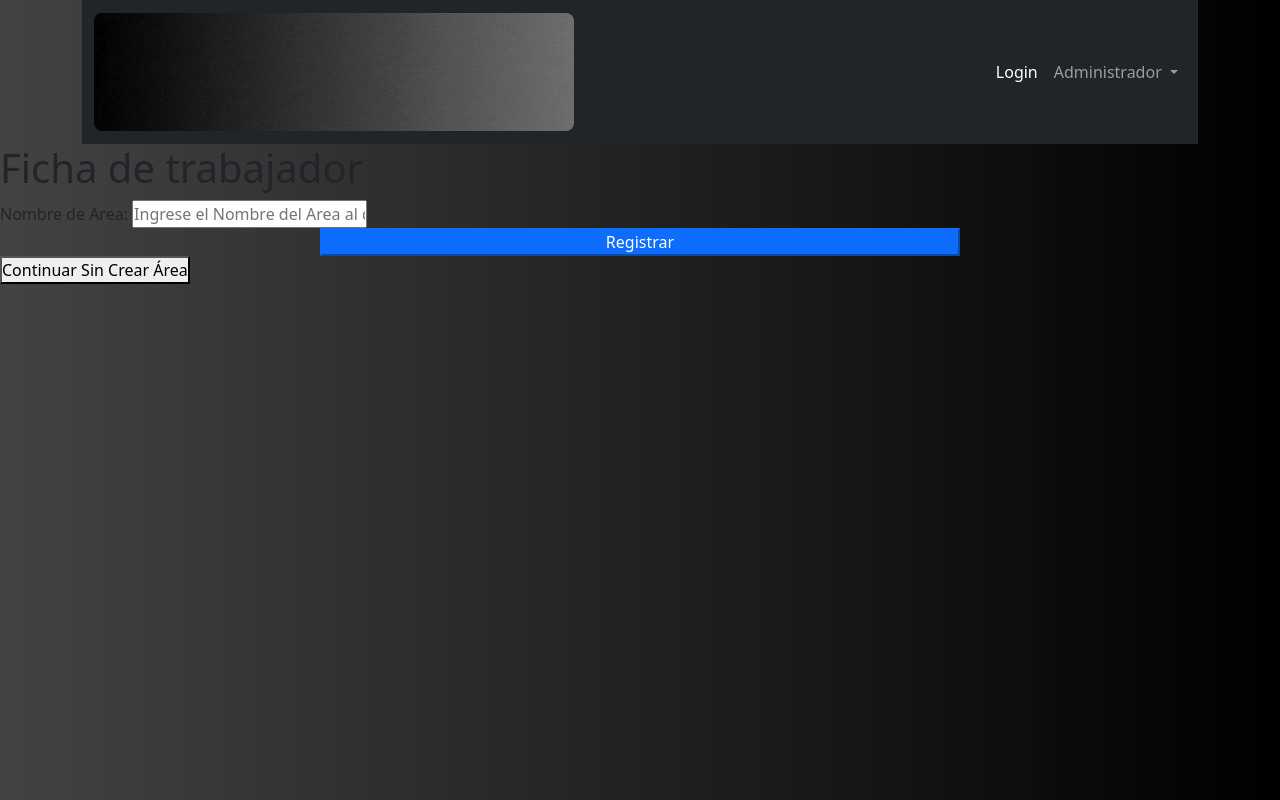
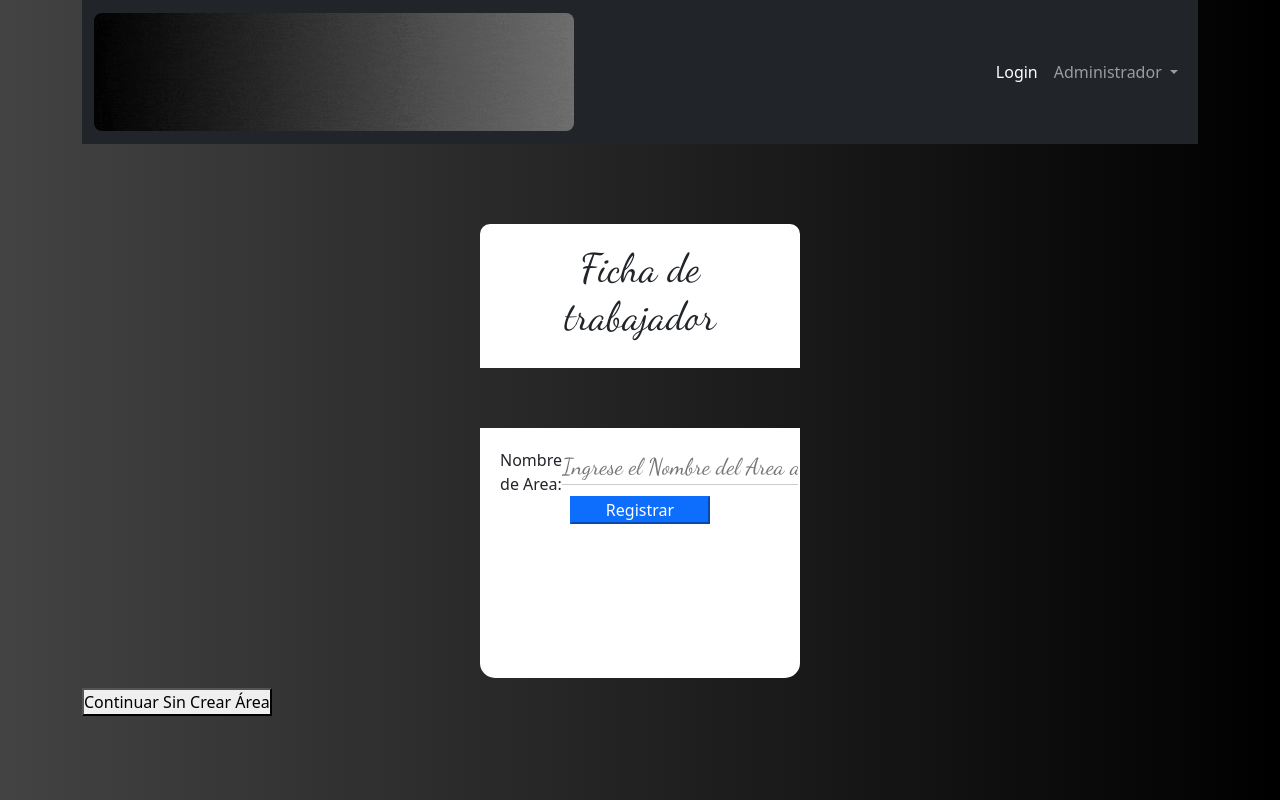
Before and after one commit to CVV94/ProyectoTripode1.0, a Django app: page /ficha/area/ in a window 1280 px wide. Run offline with Django 4.2, Linux system fonts and the light colour scheme.

Commit message:
Se adjuntan pocas cosas al proyecto modificado antes de que fabian ingrese sus cambios

```diff
--- a/appDb/templates/base/index.html
+++ b/appDb/templates/base/index.html
@@ -9,6 +9,7 @@
   <link rel="stylesheet" href="{% static 'appDb/css/index.css' %}" type="text/css">
   <link rel="stylesheet" href="{% static 'appDb/css/login.css' %}" type="text/css">
   <link rel="stylesheet" href="{% static 'appDb/css/listadoDeTrabajadores.css' %}" type="text/css">
+  <link rel="stylesheet" href="{% static 'appRRHH/css/fichaArea.css' %}" type="text/css">
 
   <link href="https://cdn.jsdelivr.net/npm/bootstrap@5.0.2/dist/css/bootstrap.min.css" rel="stylesheet" integrity="sha384-EVSTQN3/azprG1Anm3QDgpJLIm9Nao0Yz1ztcQTwFspd3yD65VohhpuuCOmLASjC" crossorigin="anonymous">
   <link rel="preconnect" href="https://fonts.googleapis.com">
--- /dev/null
+++ b/appRRHH/static/appRRHH/css/fichaArea.css
@@ -0,0 +1,71 @@
+* {
+    margin: 0;
+    padding: 0;
+    box-sizing: border-box;
+}
+
+.form-area {
+    margin-left: auto;
+    margin-right: auto;
+    margin-top: 60px;
+    background-color: rgb(255, 255, 255);
+    width: 100%;
+    max-width: 20rem;
+    border-bottom-left-radius: 15px;
+    border-bottom-right-radius: 15px;
+    margin-bottom: 10px;
+    padding: 20px;
+    height: 250px;
+}
+
+
+.nombre_area{
+    display: flex;
+    justify-content:left;
+    align-items: center;
+    text-align: center;
+
+}
+.nombre_area input{
+    border: none;
+    border-bottom: 1px solid #ccc;
+    outline: none;
+    background-color: rgb(255, 255, 255);
+    text-align: center;
+    width: 17rem;
+    font-family: 'Dancing Script', cursive;
+    font-size: 23px;
+    margin-bottom: 10px;
+}
+
+
+.title-crearArea {
+    margin-left: auto;
+    margin-right: auto;
+    margin-top: 80px;
+    background-color: rgb(255, 255, 255);
+    text-align: center;
+    border-top-left-radius: 10px;
+    border-top-right-radius: 10px;
+    width: 100%;
+    max-width: 20rem;
+    font-family: 'Dancing Script', cursive;
+    font-size: 23px;
+    padding: 20px;
+}
+
+.title-crearArea h1{
+    display: flex;
+    justify-content: center;
+}
+
+.icon-area{
+    max-width: 100%;
+    height: auto;
+    height: 120px;
+}
+.errores{
+    font-size: small;
+    text-align: center;
+    font-family: 'Times New Roman', Times, serif;
+}
--- a/appRRHH/templates/RRHH/fichaArea.html
+++ b/appRRHH/templates/RRHH/fichaArea.html
@@ -6,11 +6,15 @@
 
 {% block baseHtml %}
 
+    <div class="container">
+        <div class="title-crearArea">
             <h1>Ficha de trabajador</h1>
-<form method="POST" action="{% url 'fichaArea' %}" class="fichaArea">
+        </div>
+        <div>
+            <form method="POST" action="{% url 'fichaArea' %}" class="form-area">
                 {% csrf_token %}
 
-    <div>
+                <div class="nombre_area">
                     <label for="nombre_area">Nombre de Area:</label>
                     <input type="text" id="nombre_area" name="nombre_area" placeholder="Ingrese el Nombre del Area al que pertenece" >
                 </div>
@@ -19,6 +23,12 @@
                     <input type="submit" value="Registrar" class="d-grid gap-2 col-6 mx-auto btn-primary">
                 </div>
             </form>
+
+        </div>
+        <div>
             <button onclick="location.href='{% url 'fichaDepartamento' %}'">Continuar Sin Crear Área</button>
+        </div>
+    </div>
+
 
 {% endblock %}
```
Lines whose indentation alone changed are shown as unchanged.
